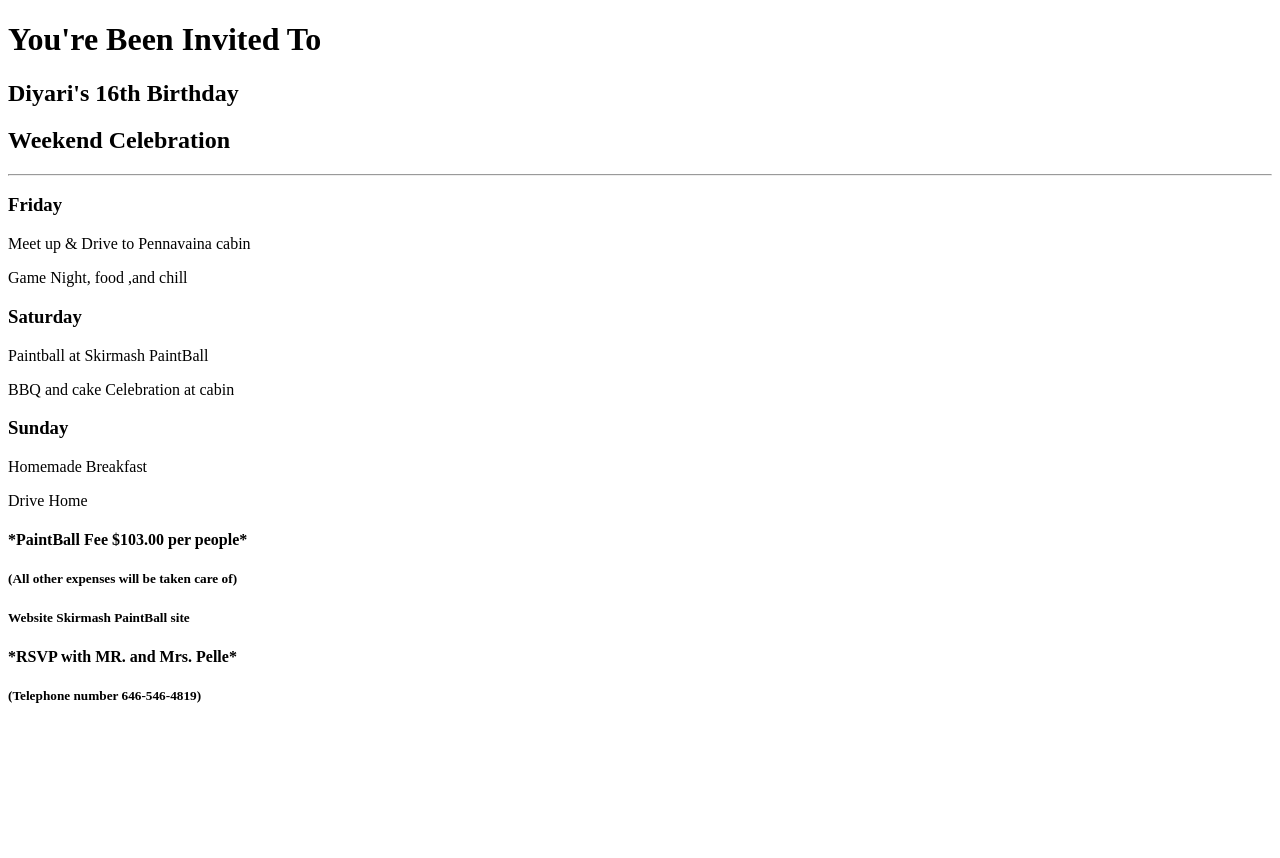
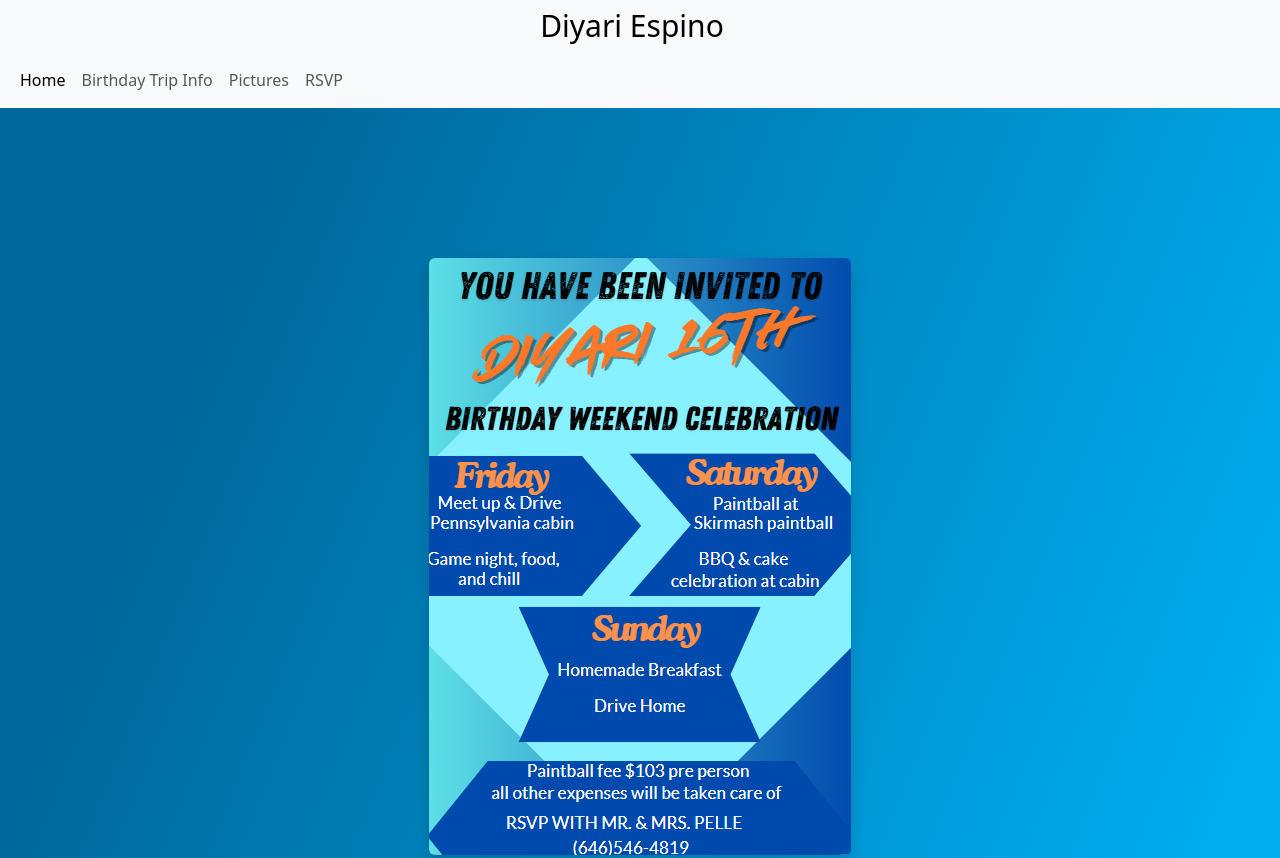
Before and after one commit to ChantellDavis/Diyari-Birthday-Invite, a plain HTML site: page index.html in a window 1280 px wide. Shown: the top 858 px of the page. Before the commit the page ends 800 px from the top, so only its background shows below. Drawn offline with nearby package versions, Linux system fonts and the light colour scheme.

Commit message:
added pic css for image

```diff
--- a/index.html
+++ b/index.html
@@ -3,32 +3,65 @@
   <head>
     <meta charset="UTF-8" />
     <meta name="viewport" content="width=device-width, initial-scale=1.0" />
+    <link rel="stylesheet" href="/src/style.css" />
+    <link
+      href="https://cdn.jsdelivr.net/npm/bootstrap@5.3.3/dist/css/bootstrap.min.css"
+      rel="stylesheet"
+      integrity="sha384-QWTKZyjpPEjISv5WaRU9OFeRpok6YctnYmDr5pNlyT2bRjXh0JMhjY6hW+ALEwIH"
+      crossorigin="anonymous"
+    />
+    <script
+      src="https://cdn.jsdelivr.net/npm/bootstrap@5.3.3/dist/js/bootstrap.bundle.min.js"
+      integrity="sha384-YvpcrYf0tY3lHB60NNkmXc5s9fDVZLESaAA55NDzOxhy9GkcIdslK1eN7N6jIeHz"
+      crossorigin="anonymous"
+    ></script>
+
     <title>Diyari Birthday Invitation</title>
   </head>
   <body>
-    <h1>You're Been Invited To</h1>
-    <h2>Diyari's 16th Birthday</h2>
-    <h2>Weekend Celebration</h2>
-    <hr />
-    <h3>Friday</h3>
-    <p>Meet up & Drive to Pennavaina cabin</p>
-    <p>Game Night, food ,and chill</p>
-    <h3>Saturday</h3>
-    <p>Paintball at Skirmash PaintBall</p>
-    <p>BBQ and cake Celebration at cabin</p>
-    <h3>Sunday</h3>
-    <p>Homemade Breakfast</p>
-    <p>Drive Home</p>
-    <h4>*PaintBall Fee $103.00 per people*</h4>
-    <h5>(All other expenses will be taken care of)</h5>
-    <h5>
-      Website
-      <a
-        href="https://www.skirmish.com/?gad_source=1&gclid=CjwKCAiA5pq-BhBuEiwAvkzVZdRmKyDcgJxvU2r05Pgp1fCoZ6lYFteAZr8p666KeyWm8fwdGsdyOBoCPPMQAvD_BwE"
-      ></a
-      >Skirmash PaintBall site
-    </h5>
-    <h4>*RSVP with MR. and Mrs. Pelle*</h4>
-    <h5>(Telephone number 646-546-4819)</h5>
+    <nav class="navbar bg-body-tertiary">
+      <div class="container-fluid">
+        <span class="navbar-brand mb-0 h1" id="nav-Bar-Top">Diyari Espino</span>
+      </div>
+    </nav>
+    <nav class="navbar navbar-expand-lg sticky-top bg-body-tertiary">
+      <div class="container-fluid">
+        <button
+          class="navbar-toggler"
+          type="button"
+          data-bs-toggle="collapse"
+          data-bs-target="#navbarNav"
+          aria-controls="navbarNav"
+          aria-expanded="false"
+          aria-label="Toggle navigation"
+        >
+          <span class="navbar-toggler-icon" id="nav-Bar-Bottom"></span>
+        </button>
+        <div class="collapse navbar-collapse" id="navbarNav">
+          <ul class="navbar-nav">
+            <li class="nav-item">
+              <a class="nav-link active" aria-current="page" href="#">Home</a>
+            </li>
+            <li class="nav-item">
+              <a class="nav-link" href="#">Birthday Trip Info</a>
+            </li>
+            <li class="nav-item">
+              <a class="nav-link" href="#">Pictures</a>
+            </li>
+            <li class="nav-item">
+              <a class="nav-link" href="#">RSVP</a>
+            </li>
+          </ul>
+        </div>
+      </div>
+    </nav>
+    <div class="invitation">
+      <img
+        class="invitePic rounded shadow"
+        src="/images/Screenshot 2025-03-05 225406.png"
+        alt="Diyari's birthday invitation"
+      />
+    </div>
+    <div class="bottomContainer"></div>
   </body>
 </html>
--- /dev/null
+++ b/src/style.css
@@ -0,0 +1,32 @@
+:root {
+    --background: linear-gradient(111.8deg, rgb(0, 104, 155) 19.8%, rgb(0, 173, 239) 92.1%);
+--secondaryColor: white;
+}
+body {
+   background: var(--background);
+}
+
+#nav-Bar-Top{
+ width: 100%;
+display: inline-block;
+text-align: center;
+padding: 0;
+list-style: none;
+margin-left: 0px;
+font-size: 30px;
+}
+
+.invitation {
+    display: flex;
+    justify-content: center;
+
+
+}
+
+.invitePic{
+     border: none
+}
+
+.bottomContainer, .invitation {
+     margin-top: 150px;
+}
```
Also changed, not shown: images/Screenshot 2025-03-05 225406.png (added).
